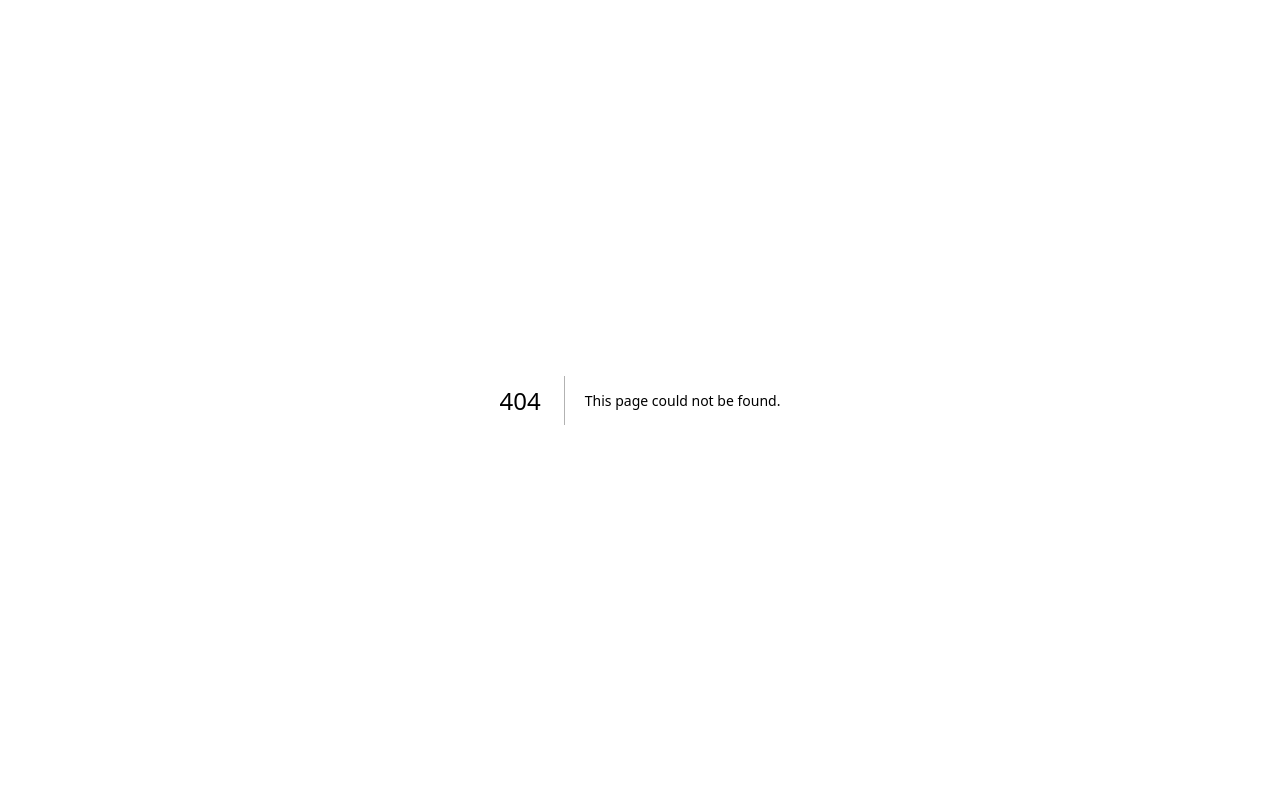
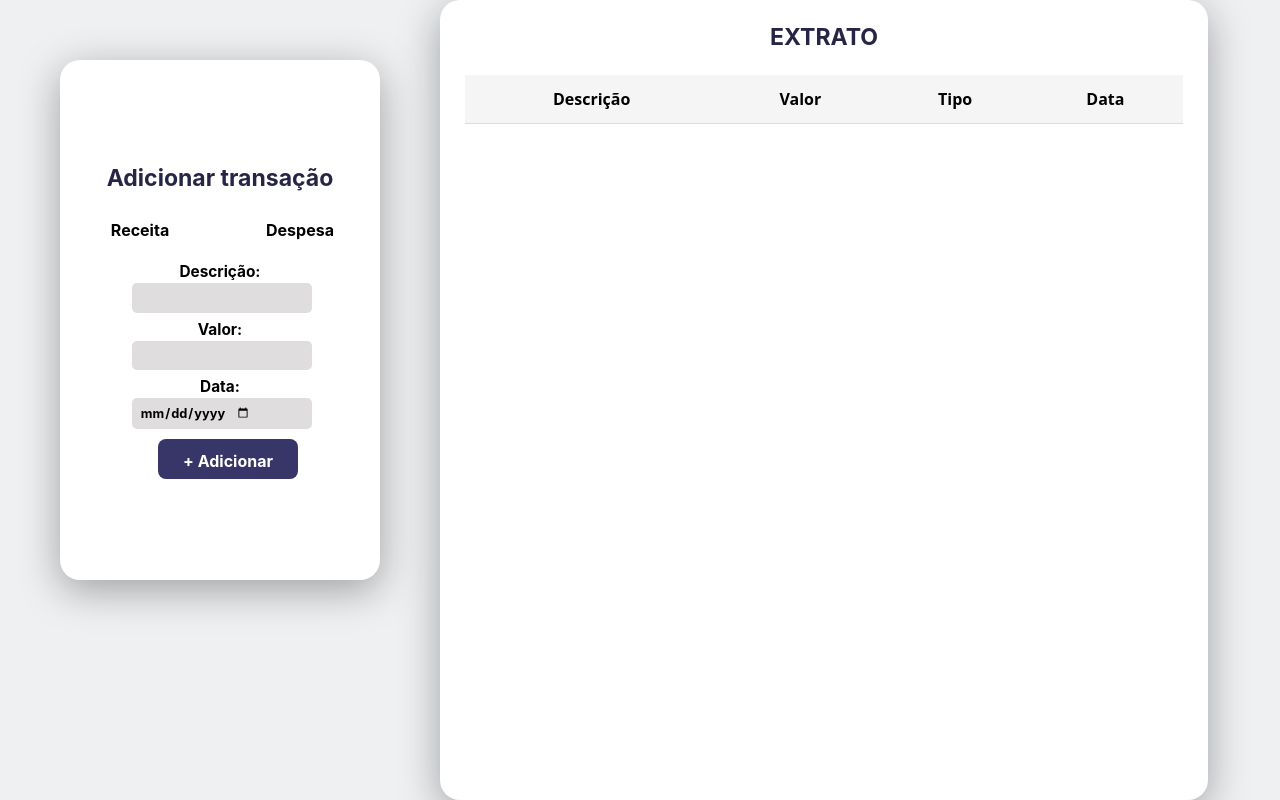
Before and after one commit to JonasRodri23/front-end-nextjs-organiza, a Next.js app: page /transacoes in a window 1280 px wide. Before the commit this address had no page. Built offline with nearby package versions, Linux system fonts and the light colour scheme.

Commit message:
Tela de Receitas/Despesas

```diff
--- /dev/null
+++ b/src/components/formularioTransacoes/FormularioTransacoes.jsx
@@ -0,0 +1,76 @@
+import React, { useState } from 'react';
+import styles from './FormularioTransacoes.module.css';
+
+const FormularioTransacoes = ({ onAddTransacao }) => {
+  const [descricao, setDescricao] = useState('');
+  const [valor, setValor] = useState('');
+  const [tipo, setTipo] = useState('');
+  const [date, setDate] = useState('');
+
+  const handleAddTransacao = (e) => {
+    e.preventDefault();
+    if (!descricao || !valor || !tipo || !date) return;
+
+    const transacao = {
+      descricao,
+      valor: parseFloat(valor),
+      tipo,
+      date,
+    };
+
+    onAddTransacao(transacao);
+    setDescricao('');
+    setValor('');
+    setTipo('');
+    setDate('');
+  };
+
+  return (
+    <form onSubmit={handleAddTransacao} className={styles.formTransacao}>
+      <h3>Adicionar transação</h3>
+      <div className={styles.tipoButtons}>
+        <button
+          type="button"
+          onClick={() => setTipo('Receita')}
+          className={tipo === 'Receita' ? styles.active : ''}
+        >
+          Receita
+        </button>
+        <button
+          type="button"
+          onClick={() => setTipo('Despesa')}
+          className={tipo === 'Despesa' ? styles.active : ''}
+        >
+          Despesa
+        </button>
+      </div>
+      <label>
+        Descrição:
+        <input
+          type="text"
+          value={descricao}
+          onChange={(e) => setDescricao(e.target.value)}
+        />
+      </label>
+      <label>
+        Valor:
+        <input
+          type="number"
+          value={valor}
+          onChange={(e) => setValor(e.target.value)}
+        />
+      </label>
+      <label>
+        Data:
+        <input
+          type="date"
+          value={date}
+          onChange={(e) => setDate(e.target.value)}
+        />
+      </label>
+      <button type="submit"className={styles.botaoAdd}>+ Adicionar</button>
+    </form>
+  );
+};
+
+export default FormularioTransacoes;
--- /dev/null
+++ b/src/components/formularioTransacoes/FormularioTransacoes.module.css
@@ -0,0 +1,82 @@
+.formTransacao h3{
+  text-align: center;
+    font-size: 1.8vw;
+    font-family: 'Inter', sans-serif;
+    font-weight: 700;
+    margin: 0;
+    color: #272545;
+    margin-bottom: 10px;
+}
+
+.tipoButtons {
+  gap: 10px;
+  display: flex;
+}
+
+.tipoButtons button {
+  border: 0;
+  padding: 10px;
+  width: 150px;
+  height: 50px;
+  margin: 0 auto;
+  cursor: pointer;
+  border-radius: 8px;
+  font-family: 'Inter', sans-serif;
+  font-weight: 700;
+}
+
+.tipoButtons button.active {
+  background-color: #383568;
+  color: white;
+}
+
+.formTransacao label {
+ display: flex;
+ flex-direction: column;
+ font-size: 1.2vw;
+ font-family: 'Inter', sans-serif;
+ font-weight: 700;
+ margin: 5px;
+ align-items: center;
+}
+
+.formTransacao input {
+   display: flex;
+    width: 60%;
+    border: none;
+    padding: 5px 0;
+    margin-left: 3px;
+    background-color: #dfdddd;
+    border-radius: 5px;
+    text-align: center;
+    outline-color: #272545;
+    font-size: 1vw;
+    font-family: 'Inter', sans-serif;
+ }
+
+ .formTransacao input[type="number"]::-webkit-inner-spin-button {
+  -webkit-appearance: none;
+   margin: 0;
+ }
+ .formTransacao input[type="number"]::-webkit-outer-spin-button {
+   -webkit-appearance: none;
+   margin: 0;
+ }
+ .formTransacao input[type="number"] {
+   -moz-appearance-: textfield;
+ }
+
+.botaoAdd {
+  margin-left: 30%;
+  margin-top: 5px;
+  border: 0;
+  padding: 10px;
+  width: 140px;
+  height: 40px;
+  cursor: pointer;
+  border-radius: 8px;
+  font-family: 'Inter', sans-serif;
+  font-weight: 700;
+  background-color: #383568;
+  color: #fff;
+}
--- a/src/components/input/input.module.css
+++ b/src/components/input/input.module.css
@@ -8,6 +8,7 @@
     margin-bottom: 10px;
     outline-color: #24e0a4;
     font-size: 1vw;
+    font-family: 'Inter', sans-serif;
 }
 @media only screen and (max-width: 600px){
     .input{
--- /dev/null
+++ b/src/components/listaTransacoes/ListaTransacoes.jsx
@@ -0,0 +1,41 @@
+import React from "react";
+import styles from "./ListaTransacoes.module.css";
+
+const ListaTransacoes = ({ transacoes }) => {
+  return (
+    <div className={styles.listTrasancao}>
+      <h2>Extrato</h2>
+      <table className={`${styles.transacaoTable} ${styles.tableStyles}`}>
+        <thead>
+          <tr>
+            <th>Descrição</th>
+            <th>Valor</th>
+            <th>Tipo</th>
+            <th>Data</th>
+          </tr>
+        </thead>
+        <tbody>
+          {transacoes.map((transacao, index) => (
+            <tr
+              key={index}
+              className={
+                transacao.tipo === "Receita"
+                  ? styles.rowReceita
+                  : styles.rowDespesa
+              }
+            >
+              <td>{transacao.descricao}</td>
+              <td>
+                {transacao.tipo === "Despesa" ? `-R$${Math.abs(transacao.valor)}` : `R$${transacao.valor}`}
+              </td>
+              <td>{transacao.tipo}</td>
+              <td>{transacao.date}</td>
+            </tr>
+          ))}
+        </tbody>
+      </table>
+    </div>
+  );
+};
+
+export default ListaTransacoes;
--- /dev/null
+++ b/src/components/listaTransacoes/ListaTransacoes.module.css
@@ -0,0 +1,89 @@
+ .listTrasancao h2 {
+    text-align: center;
+    font-size: 1.8vw;
+    text-transform: uppercase;
+    font-family: 'Inter', sans-serif;
+    font-weight: 700;
+    margin: 0;
+    color: #272545;
+    margin-bottom: 10px;
+}
+.listTrasancao {
+  width: 100%; /* Ajuste a largura da div pai conforme desejado */
+  margin: 0 auto;}
+
+.transacaoTable {
+  width: 100%;
+  border-collapse: collapse;
+  margin-top: 20px;
+  text-align: center;
+}
+
+.transacaoTable th, .transacaoTable td {
+  padding: 12px;
+  text-align: center;
+  border-bottom: 1px solid #ddd;
+}
+
+.transacaoTable th {
+  background-color: #f5f5f5;
+}
+
+.transacaoTable tr {
+  background-color: #ffffff;
+}
+
+.transacaoTable tr:nth-child(even) {
+  background-color: #f9f9f9;
+}
+
+.rowReceita, .rowDespesa {
+  font-weight: bold;
+}
+
+.rowReceita {
+  color: #00aa00; /* Verde para receita */
+}
+
+.rowDespesa {
+  color: #ff0000; /* Vermelho para despesa */
+}
+
+.tableStyles {
+  width: 100%;
+  border-collapse: collapse;
+  margin-top: 20px;
+  text-align: center;
+}
+
+.tableStyles th, .tableStyles td {
+  padding: 12px;
+  text-align: center;
+  border-bottom: 1px solid #ddd;
+}
+
+.tableStyles th {
+  background-color: #f5f5f5;
+}
+
+.tableStyles tr {
+  background-color: #ffffff;
+}
+
+.tableStyles tr:nth-child(even) {
+  background-color: #f9f9f9;
+}
+
+.tableStyles .rowReceita, .tableStyles .rowDespesa {
+  font-weight: bold;
+}
+
+.tableStyles .rowReceita {
+  color: #00aa00; /* Verde para receita */
+
+}
+
+.tableStyles .rowDespesa {
+  color: #ff0000; /* Vermelho para despesa */
+
+}
--- a/src/pages/cadastro.js
+++ b/src/pages/cadastro.js
@@ -53,8 +53,8 @@ export default function CadastroPage() {
 
                     <Input type="password" placeholder="Sua senha" value={password} onChange={(e) => setPassword(e.target.value)}/>
 
-                    {errorMessage && <p style={{ color: 'red', fontSize: '1vw' }}>{errorMessage}</p>}
-                    {message && <p style={{ color: '#24e0a4', fontSize: '1vw' }}>{message}</p>}
+                    {errorMessage && <p style={{ color: 'red', fontSize: '0.8vw', fontFamily: 'Inter' }}>{errorMessage}</p>}
+                    {message && <p style={{ color: '#24e0a4', fontSize: '0.8vw', fontFamily: 'Inter' }}>{message}</p>}
 
                     <Button type="submit">Cadastrar</Button>
 
--- a/src/pages/login.js
+++ b/src/pages/login.js
@@ -46,7 +46,7 @@ export default function LoginPage() {
 
                     <Input type="password" placeholder="Sua senha" value={password} onChange={(e) => setPassword(e.target.value)} />
 
-                    {errorMessage && <p style={{ color: 'red', fontSize: '1vw' }}>{errorMessage}</p>}
+                    {errorMessage && <p style={{ color: 'red', fontSize: '0.8vw', fontFamily: 'Inter'}}>{errorMessage}</p>}
 
                     <Button type="submit">Entrar</Button>
                     <div className={styles.link_acesso}>Ainda não possui conta? <Link className={styles.link} href="/cadastro">cadastre-se</Link></div>
--- /dev/null
+++ b/src/pages/transacoes.js
@@ -0,0 +1,39 @@
+import React, { useState, useEffect } from "react";
+import FormularioTransacoes from "../components/formularioTransacoes/FormularioTransacoes";
+import ListaTransacoes from "../components/listaTransacoes/ListaTransacoes";
+
+
+import styles from "../styles/Receita.module.css";
+
+import Head from "next/head";
+const Transacoes = () => {
+  const [transacoes, setTransacoes] = useState([]);
+
+  useEffect(() => {
+    const storedTransacoes =
+      JSON.parse(localStorage.getItem("transacoes")) || [];
+    setTransacoes(storedTransacoes);
+  }, []);
+
+  const handleAddTransacao = (transacao) => {
+    const updatedTransacoes = [...transacoes, transacao];
+    setTransacoes(updatedTransacoes);
+    localStorage.setItem("transacoes", JSON.stringify(updatedTransacoes));
+  };
+
+  return (
+    <div className={styles.body}>
+      <Head>
+        <meta name="viewport" content="width=device-width, initial-scale=1.0" />
+      </Head>
+    <div className={styles.formTransacao}>
+        <FormularioTransacoes onAddTransacao={handleAddTransacao} />
+    </div>
+    <div  className={styles.listTransacao}>
+      <ListaTransacoes transacoes={transacoes} />
+    </div>
+    </div>
+  );
+};
+
+export default Transacoes;
--- a/src/styles/Login.module.css
+++ b/src/styles/Login.module.css
@@ -1,5 +1,6 @@
 @import url('https://fonts.googleapis.com/css2?family=Dela+Gothic+One&family=Open+Sans:wght@400;700&display=swap');
 
+@import url('https://fonts.googleapis.com/css2?family=Inter:wght@700&display=swap');
 
 .loginpage {
     background-color: #151429;
@@ -41,6 +42,7 @@
 .link_acesso{
     color: #24e0a4;
     font-size: 0.8vw;
+    font-family: 'Inter', sans-serif;
 }
 .link {
     text-decoration: underline;
--- /dev/null
+++ b/src/styles/Receita.module.css
@@ -0,0 +1,32 @@
+.body {
+  background-color: #eff0f2;
+  width: 100vw;
+  height: 100vh;
+  display: flex;
+  /* align-items: center; */
+  /* justify-content: center; */
+}
+
+.formTransacao {
+  background-color: #ffffff;
+  width: 25%;
+  height: 65%;
+  padding: 30px 35px;
+  margin: 60px;
+  border-radius: 20px;
+  box-shadow: 0px 10px 40px #00000056;
+  display: flex;
+  justify-content: center;
+  align-items: center;
+}
+
+.listTransacao {
+  background-color: #ffffff;
+  width: 60%;
+  height: 100%;
+  padding: 20px 25px;
+  border-radius: 20px;
+  box-shadow: 0px 10px 40px #00000056;
+  display: flex;
+  justify-content: center;
+}
```
Also changed, not shown: public/key.png (added), public/user.png (added).
